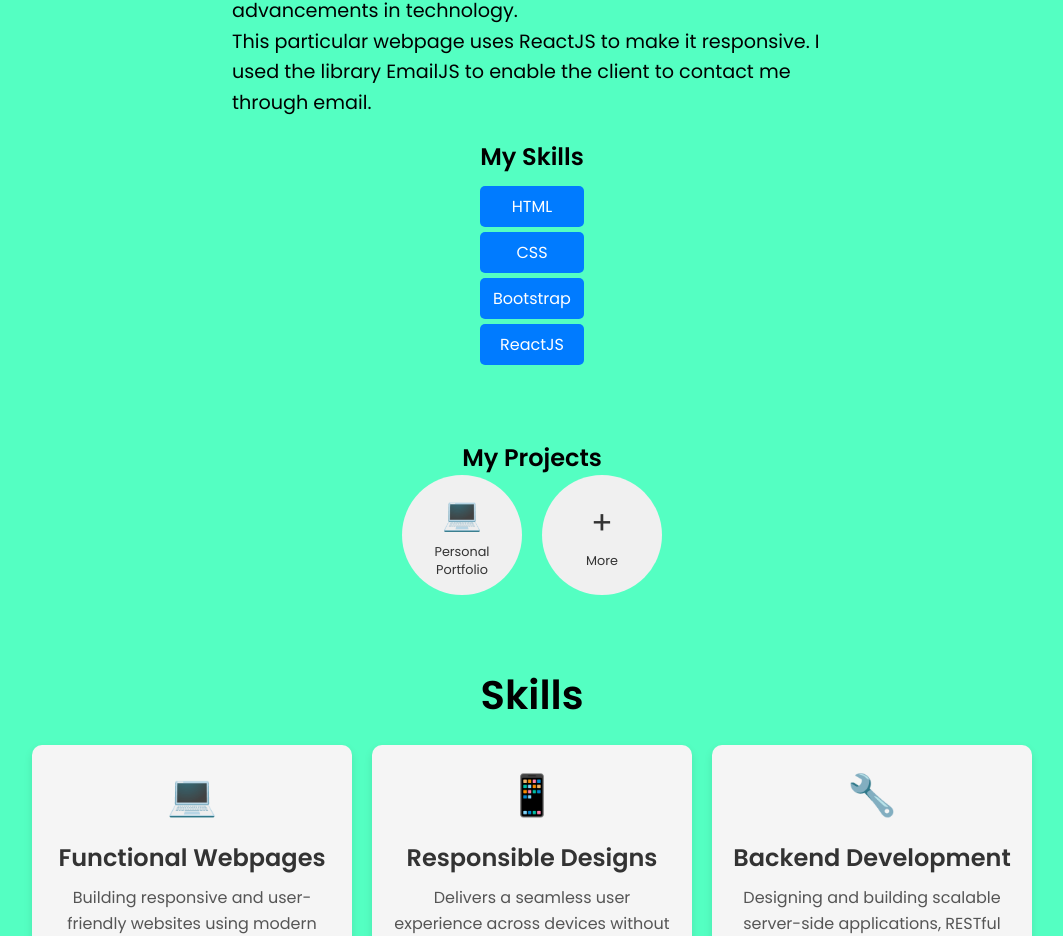
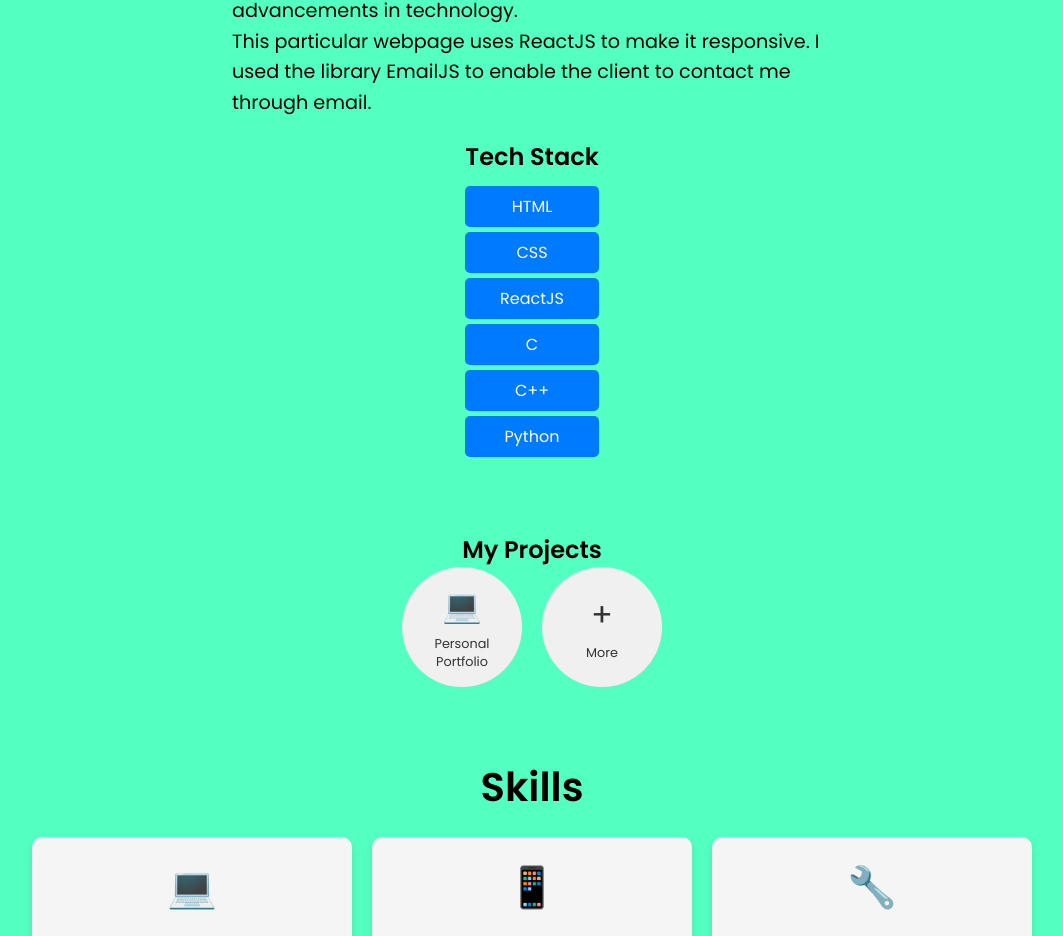
Before and after one commit to sanjitram/personal_portfolio, a React (Create React App) app: page / in a window 1280 px wide. Shown: the part 1149-2085 px from the top of the page, without its empty margins (108-1171 px from the left). Built offline with nearby package versions, Linux system fonts and the light colour scheme.

Commit message:
Update About.jsx

```diff
--- a/src/components/about/About.jsx
+++ b/src/components/about/About.jsx
@@ -21,12 +21,14 @@ const About = () => {
           </div>
 
           <div className="skills-list">
-            <h3> My Skills</h3>
+            <h3>Tech Stack</h3>
             <ul>
               <li>HTML</li>
               <li>CSS</li>
-              <li>Bootstrap</li>
               <li>ReactJS</li>
+              <li>C</li>
+              <li>C++</li>
+              <li>Python</li>
             </ul>
           </div>
         </div>
```
